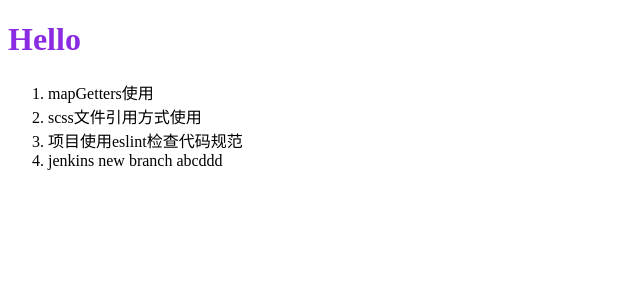
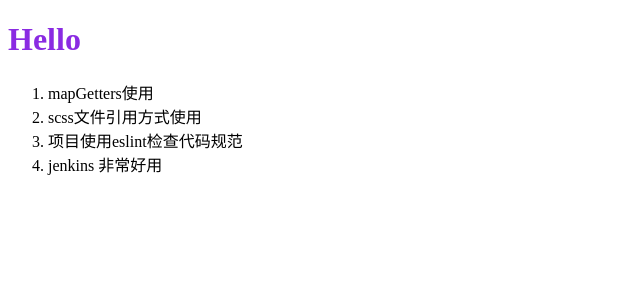
Before and after one commit to liwenliang/vue_base, a Vue app: page / in a window 1280 px wide. Shown: the top 300 px of the page, without its empty margins (0-640 px from the left). Built offline with nearby package versions, Linux system fonts and the light colour scheme.

Commit message:
测试修改触发

```diff
--- a/src/views/home/index.vue
+++ b/src/views/home/index.vue
@@ -5,7 +5,7 @@
       <li>mapGetters使用</li>
       <li>scss文件引用方式使用</li>
       <li>项目使用eslint检查代码规范</li>
-      <li>jenkins  new branch abcddd</li>
+      <li>jenkins 非常好用</li>
     </ol>
   </div>
 </template>
```
